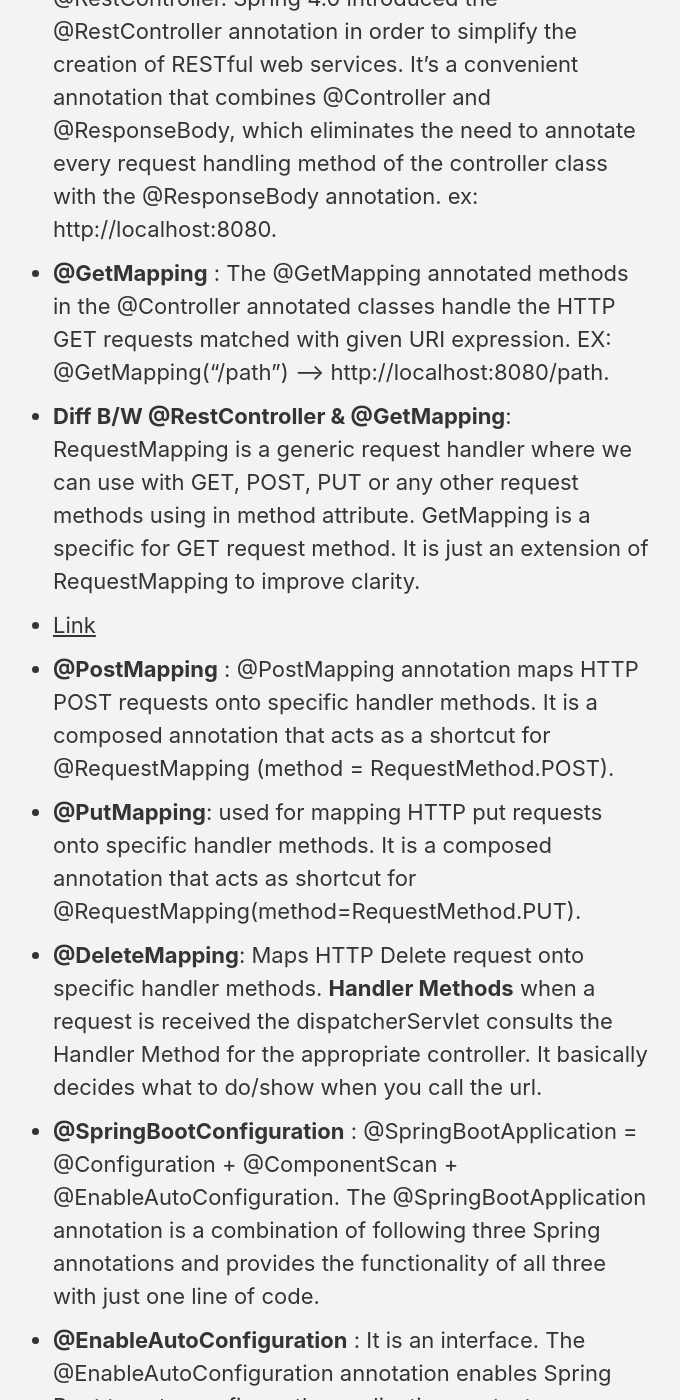
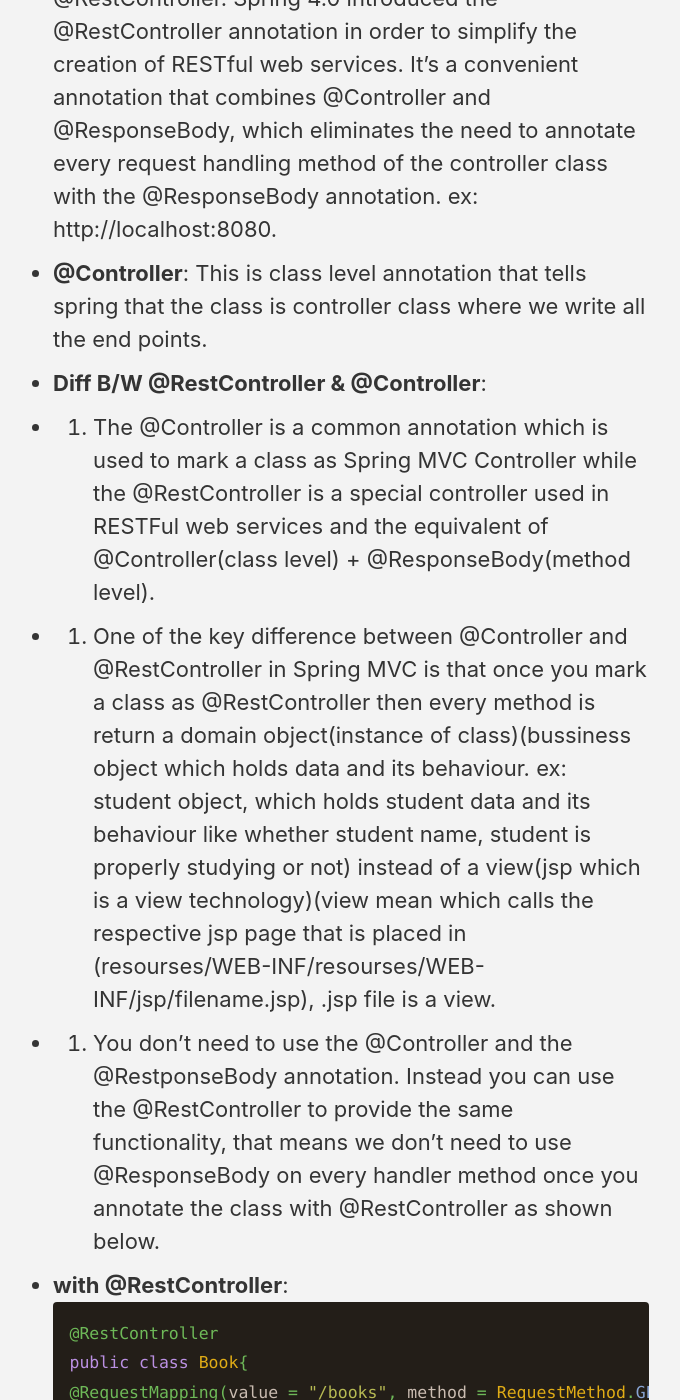
Before and after one commit to deepthivempati/deepthivempati.github.io, a Jekyll site: the page built from _posts/springboot/2022-11-22-Annotations.md, in a window 1280 px wide and 1400 px high, scrolled down 2075 px. Shown: the whole window, without its empty margins (309-989 px from the left). Built offline with Jekyll 4.4.1, drawn with Linux system fonts in a browser that asks for light colours; cached includes are drawn as plain includes; some of the changed text lies outside the part shown.

Commit message:
@controller

````diff
--- a/_posts/springboot/2022-11-22-Annotations.md
+++ b/_posts/springboot/2022-11-22-Annotations.md
@@ -20,6 +20,34 @@
 * b) setter: then the setter is invoked, with the parameter that is determined by the same algorithm like for the field dependency injection
 * c) constructor: then the constructor is invoked with the parameters determined by the same algorithm like for the field dependency injection
 * **@RestController** : It is applied to a class to mark it as a request handler, It converts the response to Json or xml. We can expose the Web Url by annotating the class with @RestController. Spring 4.0 introduced the @RestController annotation in order to simplify the creation of RESTful web services. It's a convenient annotation that combines @Controller and @ResponseBody, which eliminates the need to annotate every request handling method of the controller class with the @ResponseBody annotation. ex: http://localhost:8080.
+* **@Controller**: This is class level annotation that tells spring that the class is controller class where we write all the end points.
+* **Diff B/W @RestController & @Controller**:
+ * 1. The @Controller is a common annotation which is used to mark a class as Spring MVC Controller while the @RestController is a special controller used in RESTFul web services and the equivalent of @Controller(class level) + @ResponseBody(method level).
+ * 2. One of the key difference between @Controller and @RestController in Spring MVC is that once you mark a class as @RestController then every method is return a domain object(instance of class)(bussiness object which holds data and its behaviour. ex: student object, which holds student data and its behaviour like whether student name, student is properly studying or not) instead of a view(jsp which is a view technology)(view mean which calls the respective jsp page that is placed in (resourses/WEB-INF/resourses/WEB-INF/jsp/filename.jsp), .jsp file is a view.
+ * 3. You don’t need to use the @Controller and the @RestponseBody annotation. Instead you can use the @RestController to provide the same functionality, that means we don’t need to use @ResponseBody on every handler method once you annotate the class with @RestController as shown below.
+* **with @RestController**:
+``` java
+@RestController
+public class Book{
+@RequestMapping(value = "/books", method = RequestMethod.GET)
+public Book getBook(){
+return book;
+}
+}
+```
+* **without @RestController**:
+``` java
+@Controller
+public class Book{
+@RequestMapping(value = "/books", method = RequestMethod.GET)
+@ResponseBody
+public Book getBook(){
+//...
+return book;
+}
+}
+```
+
 * **@GetMapping** : The @GetMapping annotated methods in the @Controller annotated classes handle the HTTP GET requests matched with given URI expression. EX: @GetMapping("/path") --> http://localhost:8080/path.
 * **Diff B/W @RestController & @GetMapping**: RequestMapping is a generic request handler where we can use with GET, POST, PUT or any  other request methods using in method attribute. GetMapping is a specific for GET request method. It is just an extension of RequestMapping to improve clarity.
 * [Link](https://javarevisited.blogspot.com/2021/10/difference-between-requestmapping-and..html#axzz7mbzL0r42)
@@ -36,4 +64,3 @@
   * c) prefix: The prefix of the properties to bind to this object.
   * d) value: The prefix of the properties to bind to this object.
 * [@ConfigurationProperties](https://www.concretepage.com/spring-boot/spring-boot-configurationproperties)
-*
````
